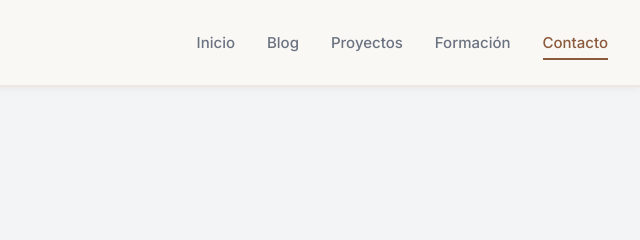
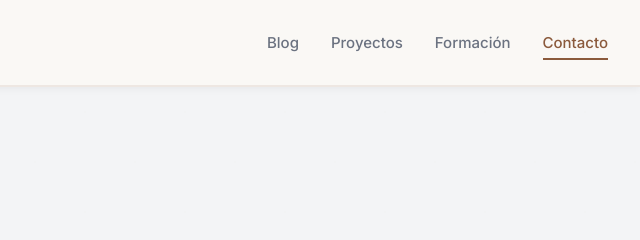
Before and after one commit to mikelbarajaswork/Mikel_Barajas, a plain HTML site: page contacto.html in a window 1280 px wide. Shown: the top 240 px of the page, 640-1280 px from the left. Drawn offline with nearby package versions, Linux system fonts and the light colour scheme.

Commit message:
Add files via upload

```diff
--- a/contacto.html
+++ b/contacto.html
@@ -22,7 +22,6 @@
           </a>
         </div>
         <ul class="nav-menu" id="navMenu">
-          <li><a href="index.html">Inicio</a></li>
           <li><a href="sobre-mi.html">Blog</a></li>
           <li><a href="proyectos.html">Proyectos</a></li>
           <li><a href="formacion.html">Formación</a></li>
```
Also changed, not shown: formacion.html (+0 -1 lines), proyectos.html (+0 -1 lines), sobre-mi.html (+0 -1 lines).
